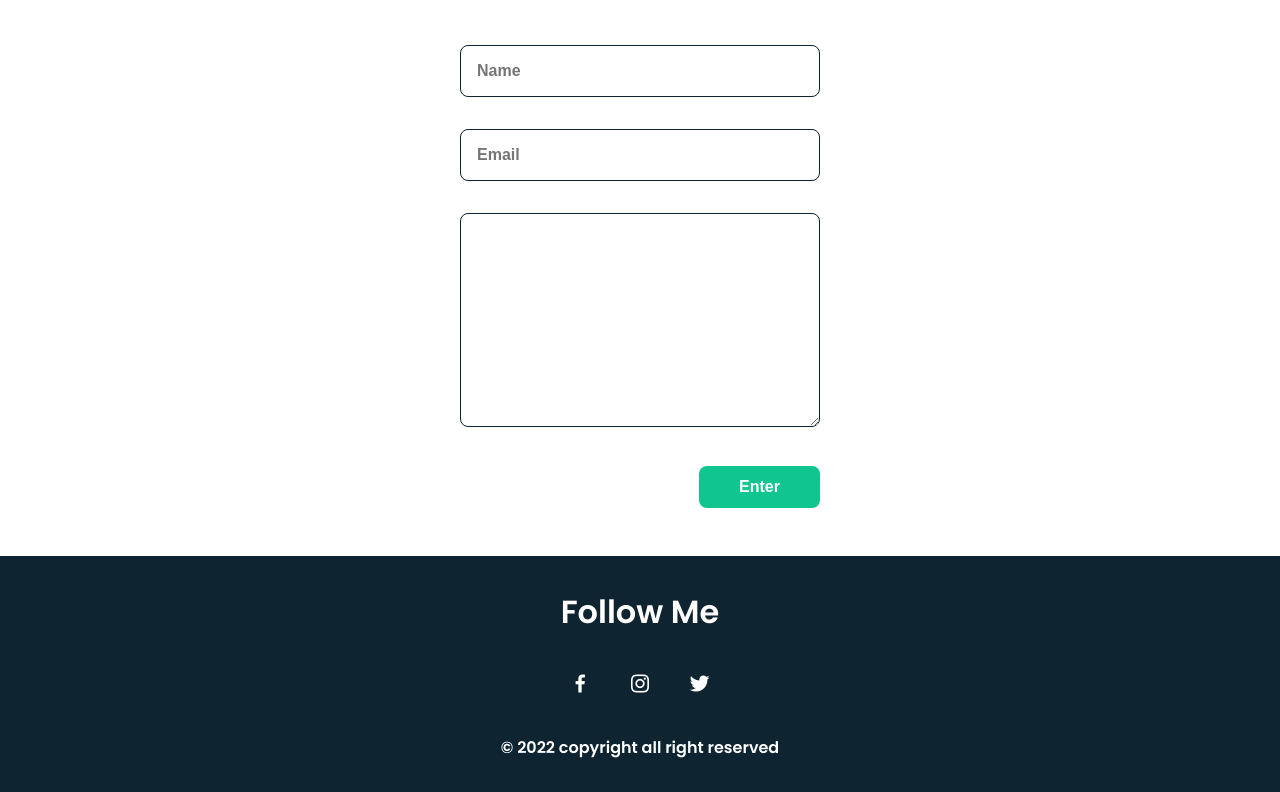
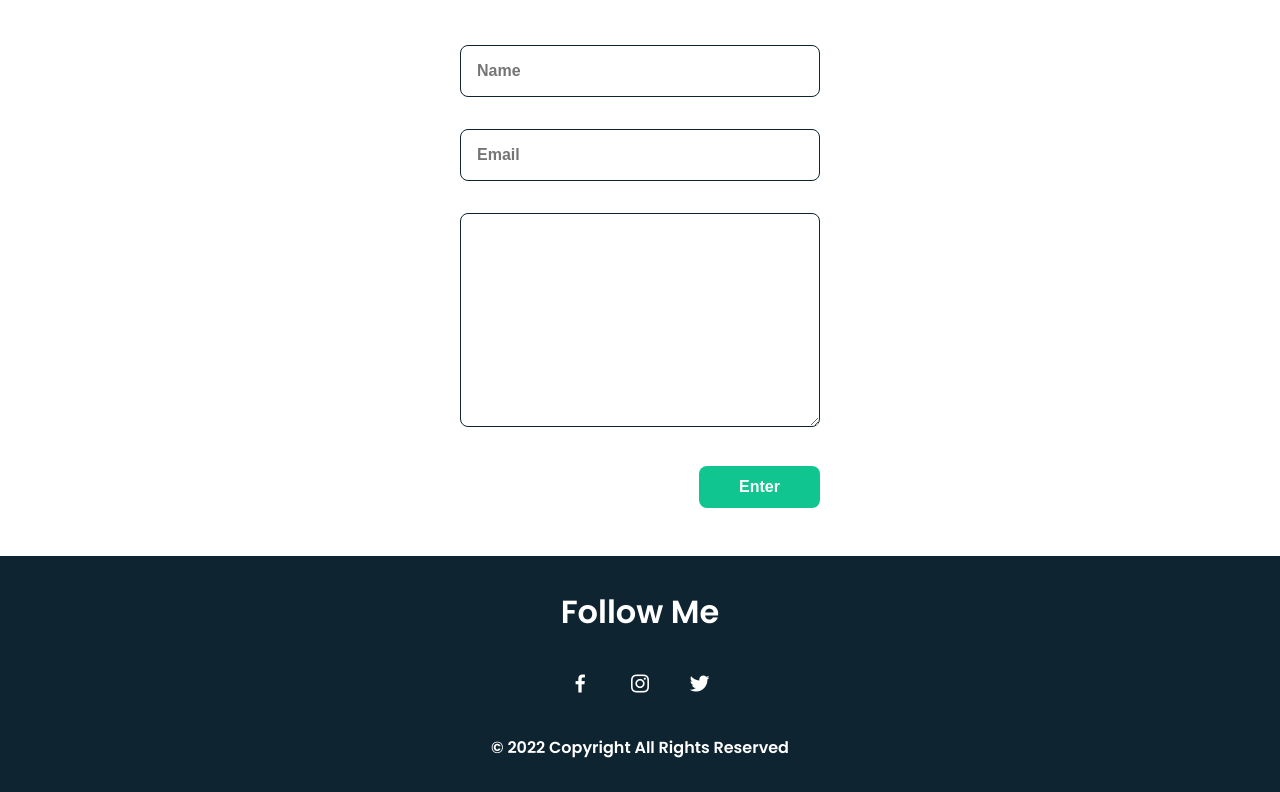
Before and after one commit to authenticaffan/Portfolio.github.io, a plain HTML site: page index.html in a window 1280 px wide. Shown: the part 2790-3582 px from the top of the page. Drawn offline with nearby package versions, Linux system fonts and the light colour scheme.

Commit message:
Pending changes exported from your codespace

```diff
--- a/index.html
+++ b/index.html
@@ -183,7 +183,7 @@
                 <a href="https://www.instagram.com/authentic_affan/" class="footer__icon"><i class='bx bxl-instagram' ></i></a>
                 <a href="https://www.twitter.com/authenticaffan/" class="footer__icon"><i class='bx bxl-twitter' ></i></a>
             </div>
-            <p>&#169; 2022 copyright all right reserved</p>
+            <p>&#169; 2022 Copyright All Rights Reserved</p>
         </footer>
     </body>
 </html>
```
